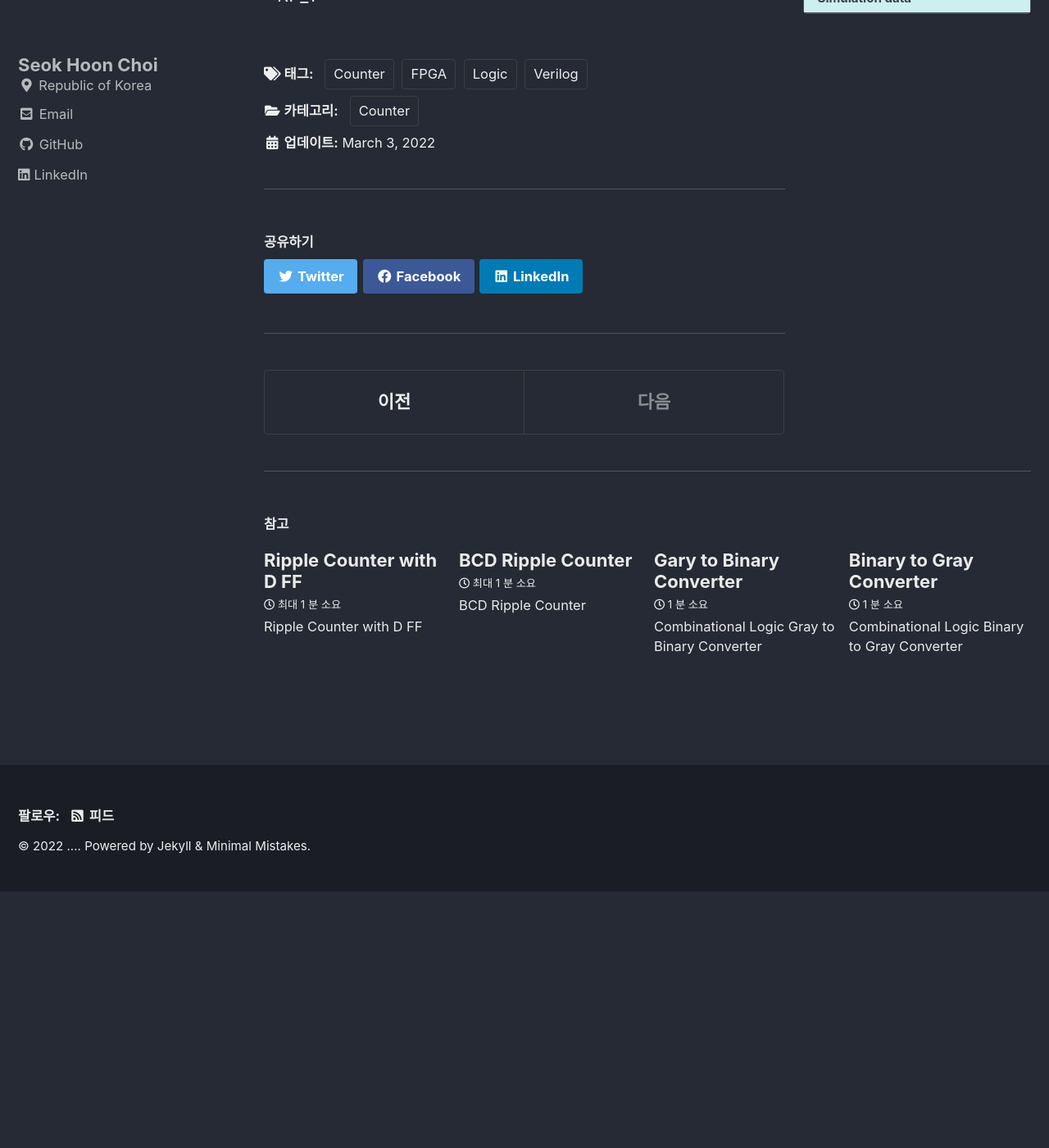
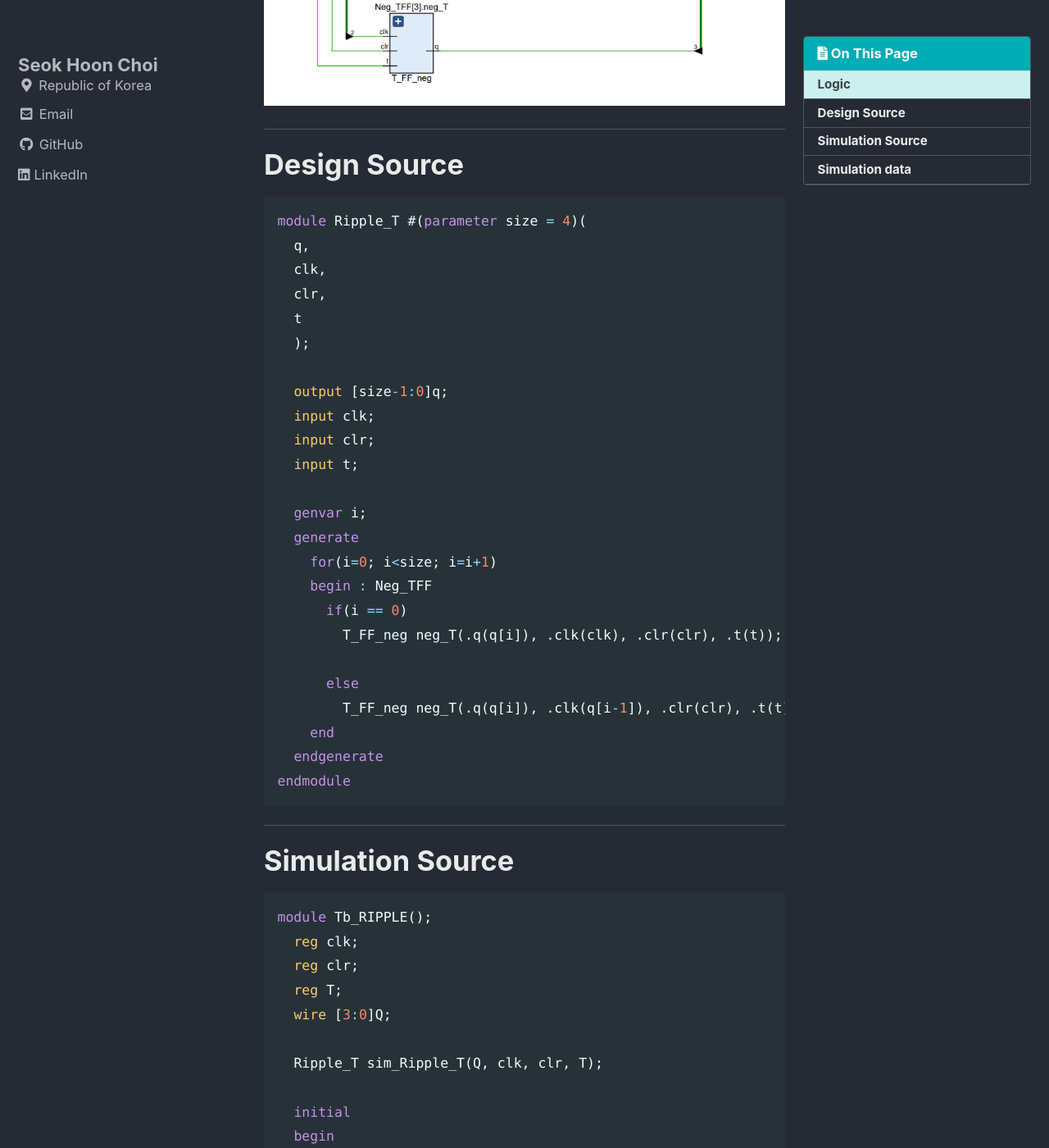
Before and after one commit to void7920/void7920.github.io, a Jekyll site: the page built from _posts/2022-03-03-Ripple_T.md, in a window 1280 px wide and 1400 px high, scrolled down 730 px. Shown: the whole window at 82% size. Built offline with Jekyll 4.4.1, drawn with Linux system fonts in a browser that asks for light colours; cached includes are drawn as plain includes; before the commit the page ends 1817 px from its top, so only the background shows below that; some of the changed text lies outside the part shown.

Commit message:
Update files

````diff
--- a/_posts/2022-03-03-Ripple_T.md
+++ b/_posts/2022-03-03-Ripple_T.md
@@ -23,16 +23,98 @@ last_modified_at: 2022-03-03
 # Design Source
 
 ```verilog
+module Ripple_T #(parameter size = 4)(
+  q,
+  clk,
+  clr,
+  t
+  );
 
+  output [size-1:0]q;
+  input clk;
+  input clr;
+  input t;
+
+  genvar i;
+  generate
+    for(i=0; i<size; i=i+1)
+    begin : Neg_TFF
+      if(i == 0)
+        T_FF_neg neg_T(.q(q[i]), .clk(clk), .clr(clr), .t(t));
+
+      else
+        T_FF_neg neg_T(.q(q[i]), .clk(q[i-1]), .clr(clr), .t(t));
+    end
+  endgenerate
+endmodule
 ```
 ---
 
 # Simulation Source
 
 ```verilog
+module Tb_RIPPLE();
+  reg clk;
+  reg clr;
+  reg T;
+  wire [3:0]Q;
+
+  Ripple_T sim_Ripple_T(Q, clk, clr, T);
+
+  initial
+  begin
+    clr=1'b1;
+    T=1'b1;
+
+    clk=1'b0;
+    forever
+      #10 clk = ~clk;
+  end
+
+  initial
+  begin
+    #50 clr=1'b0;
+    #100 $stop;
+  end
+endmodule
 ```
 ---
 
 # Simulation data
 
-![RP_T](/images/2022-01-31-RP_T/tb.png)
+![Tb_RP_T](/images/2022-01-31-RP_T/tb.png)
+
+---
+
+<details>
+<summary>Neg T FF</summary>
+<div markdown="1">
+
+Neg T FF
+
+```verilog
+module T_FF_neg(
+  q,
+  clk,
+  clr,
+  t
+  );
+
+  output reg q;
+  input clk;
+  input clr;
+  input t;
+
+  always@(negedge clk, posedge clr)
+  begin
+    if(clr)
+      q <= 1'b0;
+
+    else if(t)
+      q <= ~q;
+  end
+endmodule
+```
+
+</div>
+</details>
````
Also changed, not shown: _posts/2022-01-26-JK_Flipflop.md (+1 -0 lines), _posts/2022-03-03-Ripple_D.md (+74 -6 lines), images/2022-03-03-RP_BCD/logic.png (added), images/2022-03-03-RP_D/logic.png (added), images/2022-03-03-RP_T/logic.png (added), 3 other files.
